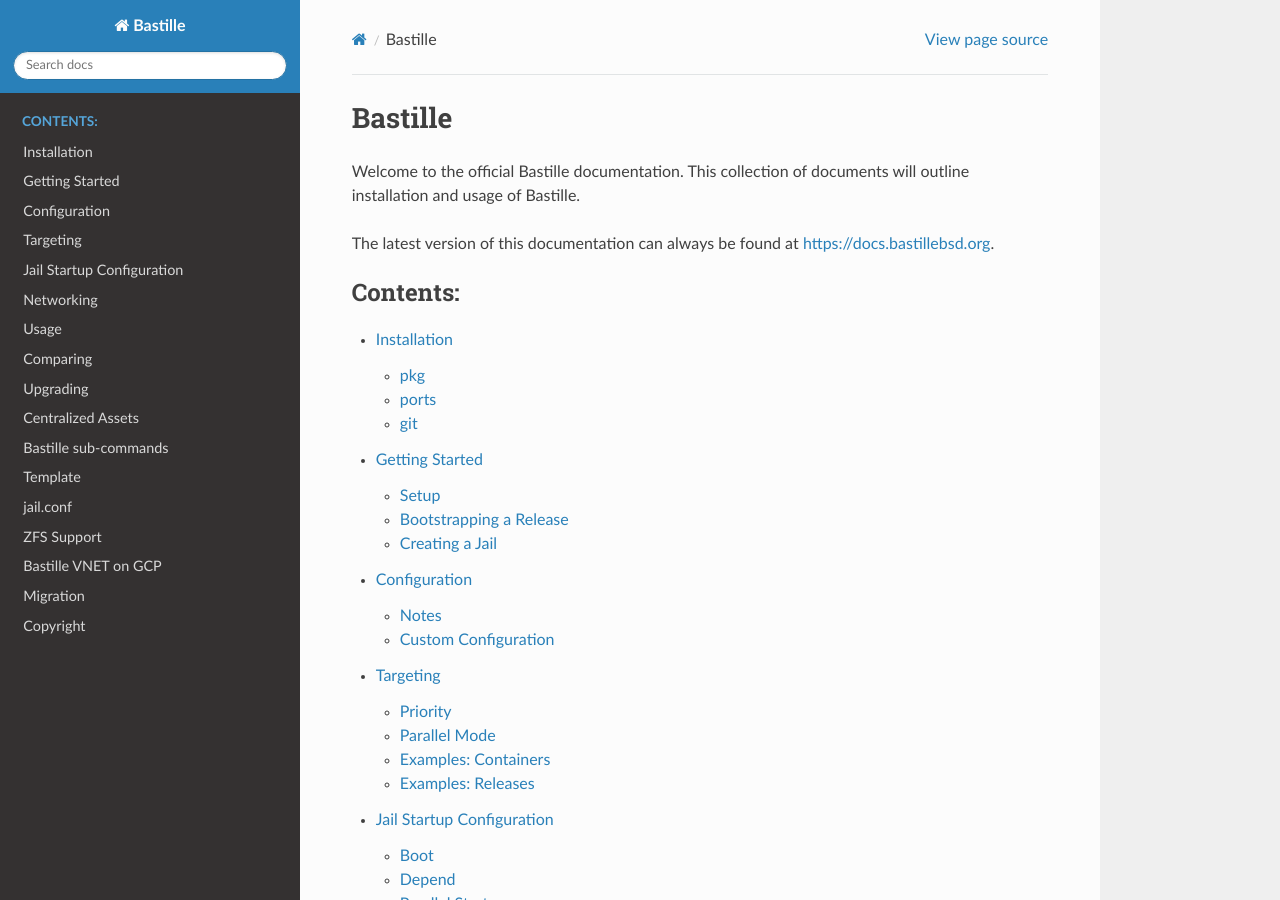
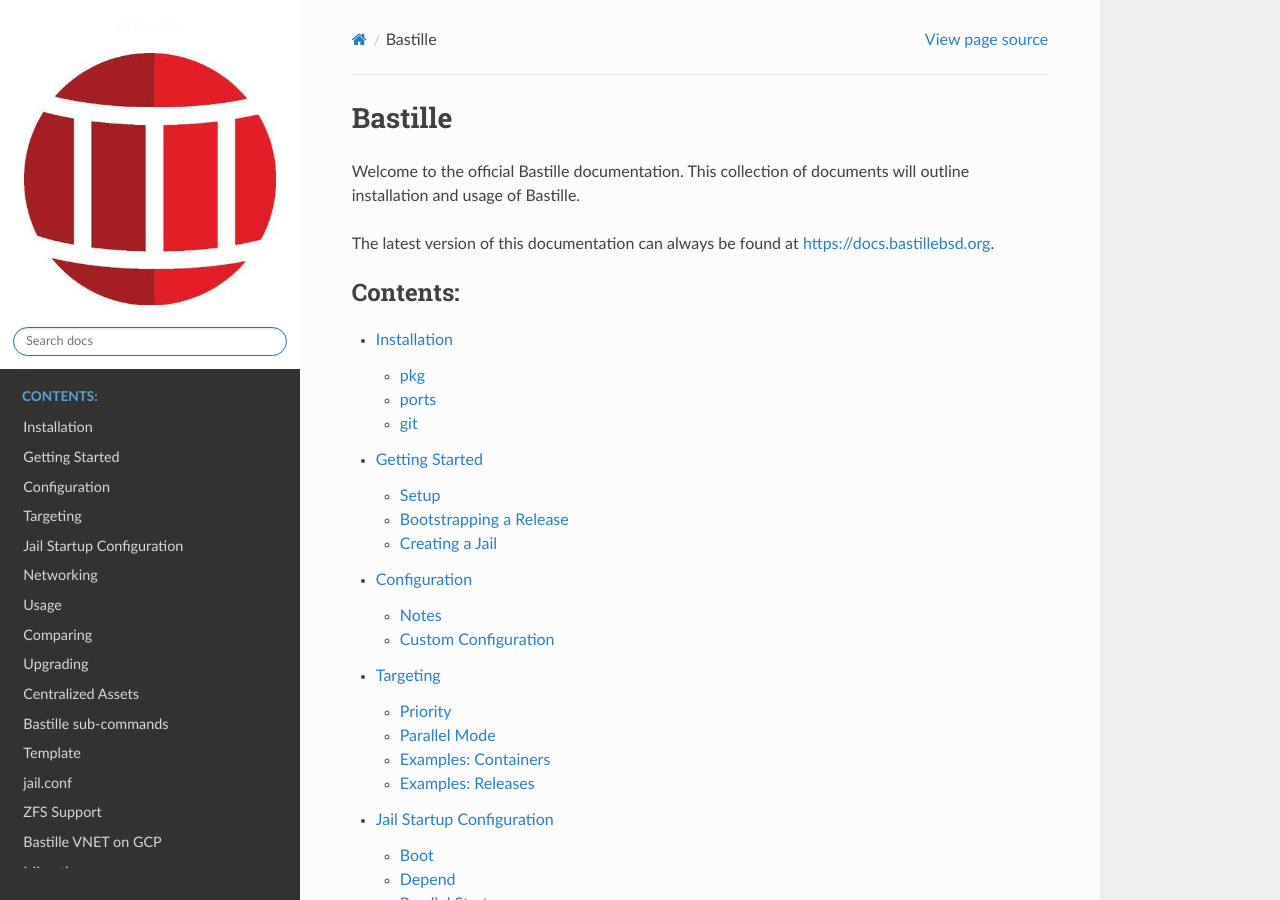
Before and after one commit to BastilleBSD/bastille, a Sphinx documentation site: the page built from docs/index.rst, in a window 1280 px wide and 900 px high. Built offline with Sphinx 7.4.7 and the Read the Docs theme 3.1.0, drawn with Linux system fonts in a browser that asks for light colours.

Commit message:
updating bastille docs theme & options; adding logo

```diff
--- a/docs/conf.py
+++ b/docs/conf.py
@@ -1,10 +1,3 @@
-import os
-on_rtd = os.environ.get('READTHEDOCS') == 'True'
-if on_rtd:
-    html_theme = 'default'
-else:
-    html_theme = 'sphinx_rtd_theme'
-
 # -- Project information -----------------------------------------------------
 
 project = 'Bastille'
@@ -16,11 +9,9 @@ version = '0.14.20250420'
 # The full version, including alpha/beta/rc tags
 release = '0.14.20250420-beta'
 
-
 # -- General configuration ---------------------------------------------------
 
-extensions = [
-]
+extensions = ['sphinx_rtd_theme']
 
 templates_path = ['_templates']
 
@@ -37,8 +28,26 @@ exclude_patterns = ['_build', 'Thumbs.db', '.DS_Store']
 pygments_style = None
 
 # -- Options for HTML output -------------------------------------------------
+html_logo = 'images/bastille.jpeg'
+html_theme = 'sphinx_rtd_theme'
+html_static_path = ['_static']
 
-html_static_path = ['_static']
+html_theme_options = {
+    'logo_only': False,
+    'prev_next_buttons_location': 'bottom',
+    'style_external_links': False,
+    'vcs_pageview_mode': '',
+    'style_nav_header_background': 'white',
+    'flyout_display': 'hidden',
+    'version_selector': True,
+    'language_selector': True,
+    # Toc options
+    'collapse_navigation': True,
+    'sticky_navigation': True,
+    'navigation_depth': 4,
+    'includehidden': True,
+    'titles_only': False
+}
 
 # -- Options for HTMLHelp output ---------------------------------------------
 
--- a/docs/requirements.txt
+++ b/docs/requirements.txt
@@ -1 +1,3 @@
 docutils < 0.18
+sphinx
+sphinx_rtd_theme
```
Also changed, not shown: docs/images/bastille.jpeg (added).
